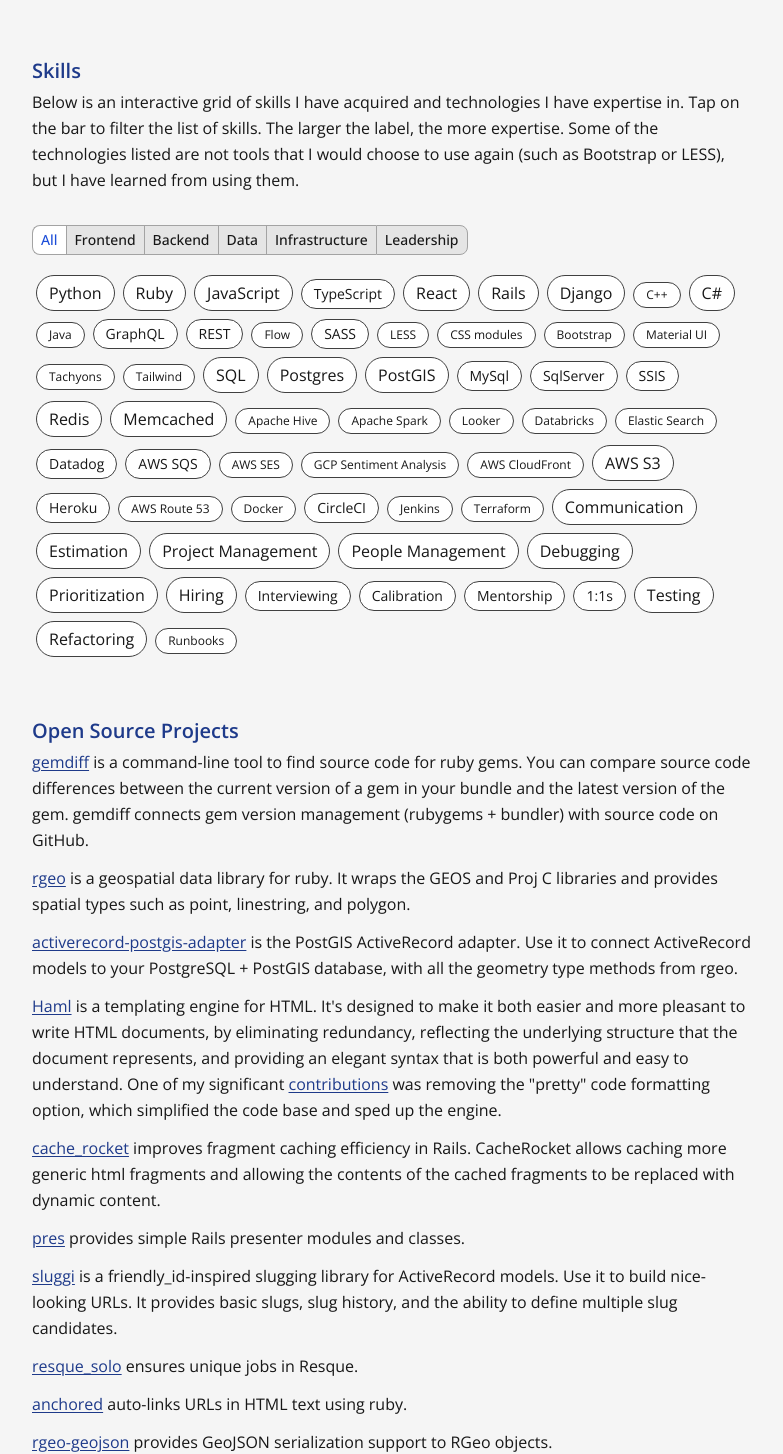
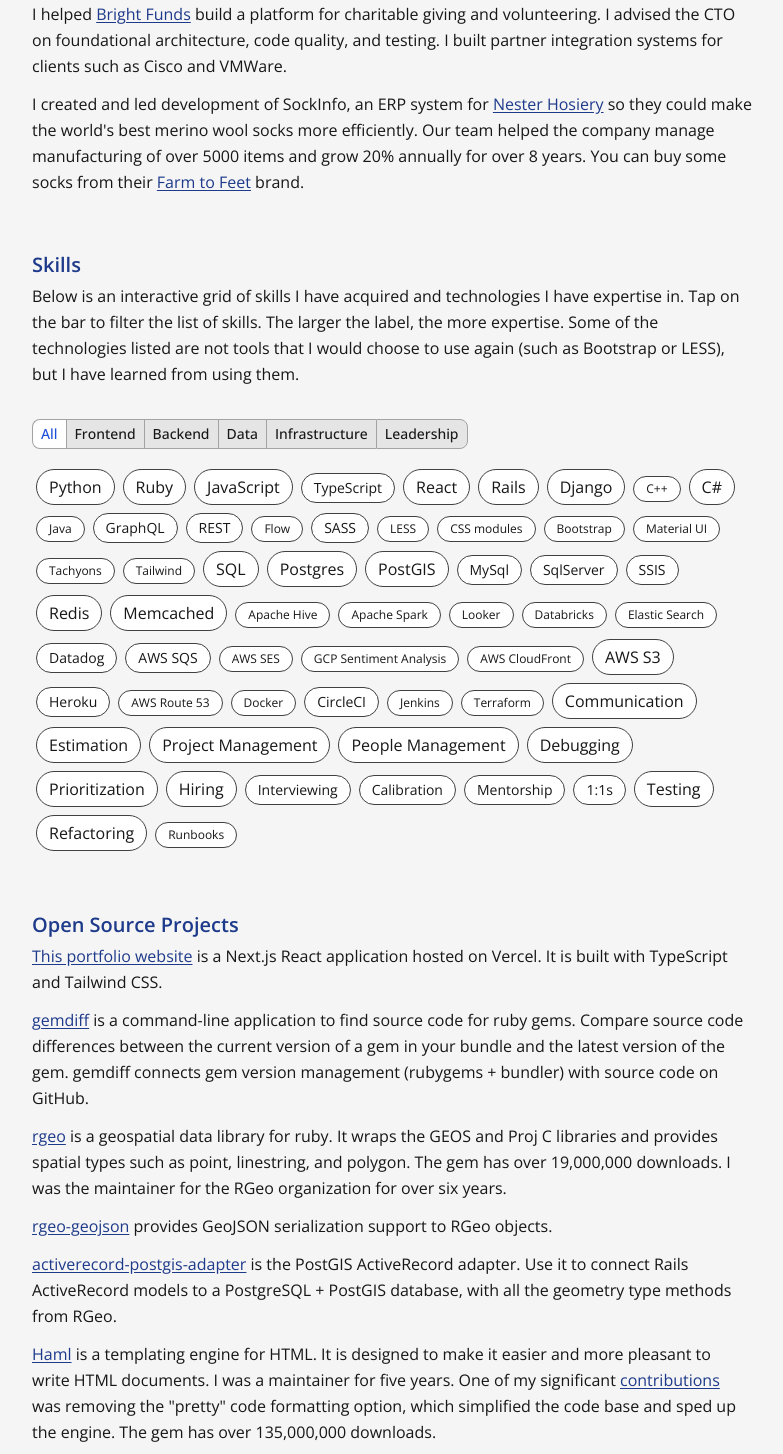
Before and after one commit to teeparham/next, a Next.js app: page / in a window 1280 px wide. Shown: the part 591-2045 px from the top of the page, without its empty margins (384-1167 px from the left). Built offline with nearby package versions, Linux system fonts and the light colour scheme.

Commit message:
Update main page content

```diff
--- a/app/page.tsx
+++ b/app/page.tsx
@@ -105,6 +105,13 @@
               </h3>
               <ul>
                 <li className="mb-3">
+                  I am an experienced software engineer and entrepreneur. I have
+                  founded companies, worked with startups and Fortune 500
+                  businesses, and met many amazing people. I am passionate about
+                  building effective, performant software systems with simple
+                  and delightful user experiences.
+                </li>
+                <li className="mb-3">
                   I served as the technical lead for the Public Agencies Pillar
                   and the Organizations Admin team at{" "}
                   <LinkTo href="https://nextdoor.com/">Nextdoor</LinkTo>. The
@@ -132,7 +139,7 @@
                   2019.
                 </li>
                 <li className="mb-3">
-                  I helped{" "}
+                  I helped the venture capital firm{" "}
                   <LinkTo href="https://designerfund.com/">
                     Designer Fund
                   </LinkTo>{" "}
@@ -143,17 +150,20 @@
                 <li className="mb-3">
                   I helped{" "}
                   <LinkTo href="https://brightfunds.org/">Bright Funds</LinkTo>{" "}
-                  build a platform for charitable giving and volunteering.
+                  build a platform for charitable giving and volunteering. I
+                  advised the CTO on foundational architecture, code quality,
+                  and testing. I built partner integration systems for clients
+                  such as Cisco and VMWare.
                 </li>
                 <li className="mb-3">
-                  I led development of an ERP system for{" "}
+                  I created and led development of SockInfo, an ERP system for{" "}
                   <LinkTo href="https://www.nesterhosiery.com/">
                     Nester Hosiery
                   </LinkTo>{" "}
-                  so they could make the world&apos;s best wool socks more
-                  efficiently. Our team helped the company manage manufacturing
-                  of over 5000 items and grow 20% annually for over 8 years. You
-                  can buy some socks from their{" "}
+                  so they could make the world&apos;s best merino wool socks
+                  more efficiently. Our team helped the company manage
+                  manufacturing of over 5000 items and grow 20% annually for
+                  over 8 years. You can buy some socks from their{" "}
                   <LinkTo href="https://www.farmtofeet.com/">
                     Farm to Feet
                   </LinkTo>{" "}
@@ -181,11 +191,18 @@
               </h3>
               <ul>
                 <li className="mb-3">
+                  <LinkTo href="https://github.com/teeparham/next">
+                    This portfolio website
+                  </LinkTo>{" "}
+                  is a Next.js React application hosted on Vercel. It is built
+                  with TypeScript and Tailwind CSS.
+                </li>
+                <li className="mb-3">
                   <LinkTo href="https://github.com/teeparham/gemdiff">
                     gemdiff
                   </LinkTo>{" "}
-                  is a command-line tool to find source code for ruby gems. You
-                  can compare source code differences between the current
+                  is a command-line application to find source code for ruby
+                  gems. Compare source code differences between the current
                   version of a gem in your bundle and the latest version of the
                   gem. gemdiff connects gem version management (rubygems +
                   bundler) with source code on GitHub.
@@ -194,71 +211,71 @@
                   <LinkTo href="https://github.com/rgeo/rgeo">rgeo</LinkTo> is a
                   geospatial data library for ruby. It wraps the GEOS and Proj C
                   libraries and provides spatial types such as point,
-                  linestring, and polygon.
+                  linestring, and polygon. The gem has over 19,000,000
+                  downloads. I was the maintainer for the RGeo organization for
+                  over six years.
+                </li>
+                <li className="mb-3">
+                  <LinkTo href="https://github.com/rgeo/rgeo-geojson">
+                    rgeo-geojson
+                  </LinkTo>{" "}
+                  provides GeoJSON serialization support to RGeo objects.
                 </li>
                 <li className="mb-3">
                   <LinkTo href="https://github.com/rgeo/activerecord-postgis-adapter">
                     activerecord-postgis-adapter
                   </LinkTo>{" "}
-                  is the PostGIS ActiveRecord adapter. Use it to connect
-                  ActiveRecord models to your PostgreSQL + PostGIS database,
-                  with all the geometry type methods from rgeo.
+                  is the PostGIS ActiveRecord adapter. Use it to connect Rails
+                  ActiveRecord models to a PostgreSQL + PostGIS database, with
+                  all the geometry type methods from RGeo.
                 </li>
                 <li className="mb-3">
                   <LinkTo href="https://github.com/haml/haml">Haml</LinkTo> is a
-                  templating engine for HTML. It&apos;s designed to make it both
-                  easier and more pleasant to write HTML documents, by
-                  eliminating redundancy, reflecting the underlying structure
-                  that the document represents, and providing an elegant syntax
-                  that is both powerful and easy to understand. One of my
-                  significant{" "}
+                  templating engine for HTML. It is designed to make it easier
+                  and more pleasant to write HTML documents. I was a maintainer
+                  for five years. One of my significant{" "}
                   <LinkTo href="https://github.com/haml/haml/pull/894">
                     contributions
                   </LinkTo>{" "}
                   was removing the &quot;pretty&quot; code formatting option,
-                  which simplified the code base and sped up the engine.
+                  which simplified the code base and sped up the engine. The gem
+                  has over 135,000,000 downloads.
                 </li>
                 <li className="mb-3">
                   <LinkTo href="https://github.com/neighborland/cache_rocket">
                     cache_rocket
                   </LinkTo>{" "}
                   improves fragment caching efficiency in Rails. CacheRocket
-                  allows caching more generic html fragments and allowing the
-                  contents of the cached fragments to be replaced with dynamic
-                  content.
+                  caches more generic HTML fragments and allows the contents of
+                  the cached fragments to be replaced with dynamic content.
                 </li>
                 <li className="mb-3">
                   <LinkTo href="https://github.com/neighborland/pres">
                     pres
                   </LinkTo>{" "}
-                  provides simple Rails presenter modules and classes.
+                  provides Rails presenter modules and classes for server-side
+                  frontend components.
                 </li>
                 <li className="mb-3">
                   <LinkTo href="https://github.com/neighborland/sluggi">
                     sluggi
                   </LinkTo>{" "}
-                  is a friendly_id-inspired slugging library for ActiveRecord
-                  models. Use it to build nice-looking URLs. It provides basic
-                  slugs, slug history, and the ability to define multiple slug
-                  candidates.
+                  is a friendly_id-inspired slugging library for Rails
+                  ActiveRecord models. It provides basic slugs, slug history,
+                  and the ability to define multiple slug candidates.
                 </li>
                 <li className="mb-3">
                   <LinkTo href="https://github.com/neighborland/resque_solo">
                     resque_solo
                   </LinkTo>{" "}
-                  ensures unique jobs in Resque.
+                  ensures unique jobs in Resque, the Redis-backed library for
+                  background jobs.
                 </li>
                 <li className="mb-3">
                   <LinkTo href="https://github.com/neighborland/anchored">
                     anchored
                   </LinkTo>{" "}
-                  auto-links URLs in HTML text using ruby.
-                </li>
-                <li className="mb-3">
-                  <LinkTo href="https://github.com/rgeo/rgeo-geojson">
-                    rgeo-geojson
-                  </LinkTo>{" "}
-                  provides GeoJSON serialization support to RGeo objects.
+                  auto-links URLs in HTML text.
                 </li>
               </ul>
             </section>
@@ -280,9 +297,9 @@
                   </LinkTo>
                 </li>
                 <li className="mb-3">
-                  I also presented at Boulder Ruby about{" "}
+                  I presented at Boulder Ruby about{" "}
                   <LinkTo href="https://www.slideshare.net/teeparham/gemdiff">
-                    gem dependency updates with gemdiff.
+                    gem dependency management.
                   </LinkTo>
                 </li>
               </ul>
```
